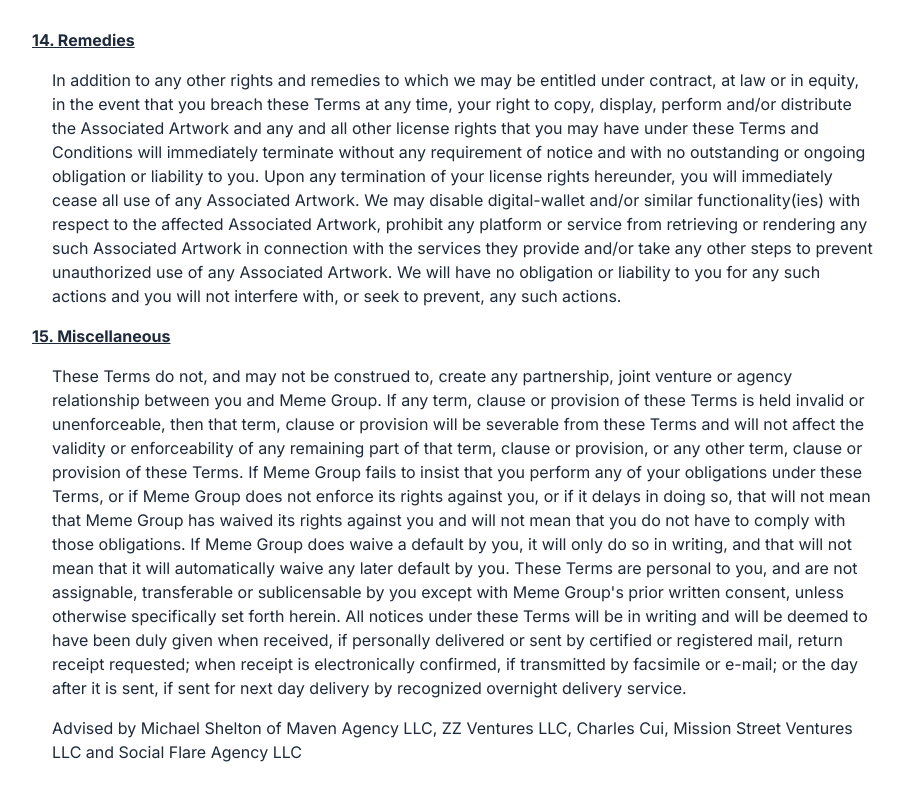
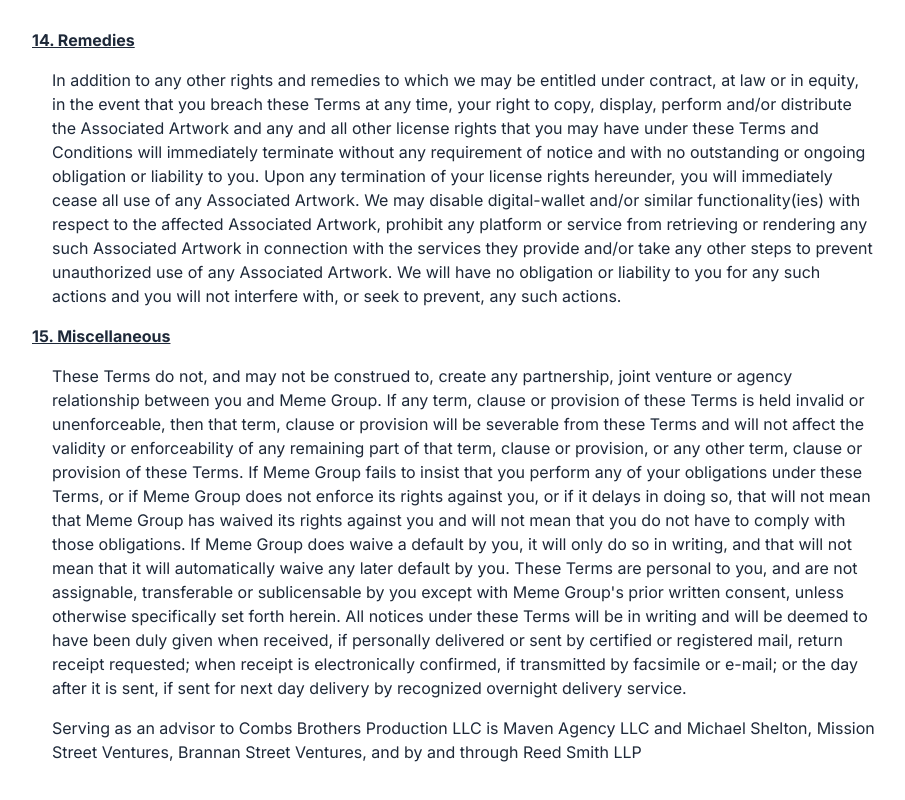
Before and after one commit to tsurugi3333/rugs_fun, a Next.js app: page /terms-and-policy in a window 1280 px wide. Shown: the part 9004-9804 px from the top of the page, without its empty margins (176-1081 px from the left). Built offline with nearby package versions, Linux system fonts and the light colour scheme.

Commit message:
feat:remove password page

```diff
--- a/app/components/TermsAndPolicy.tsx
+++ b/app/components/TermsAndPolicy.tsx
@@ -600,7 +600,7 @@
         requested; when receipt is electronically confirmed, if transmitted by facsimile or e-mail;
         or the day after it is sent, if sent for next day delivery by recognized overnight delivery
         service.</p>
-        <p className="mx-5 mb-4">Advised by Michael Shelton of Maven Agency LLC, ZZ Ventures LLC, Charles Cui, Mission Street Ventures LLC and Social Flare Agency LLC</p>
+        <p className="mx-5 mb-4">Serving as an advisor to Combs Brothers Production LLC is Maven Agency LLC and Michael Shelton, Mission Street Ventures, Brannan Street Ventures, and by and through Reed Smith LLP</p>
       </div>
     </div>
   );
--- a/app/page.tsx
+++ b/app/page.tsx
@@ -7,7 +7,7 @@
   const router = useRouter();
 
   useEffect(() => {
-    router.push('/login');
+    router.push('/home');
   }, [router]);
 
   return null;
```
